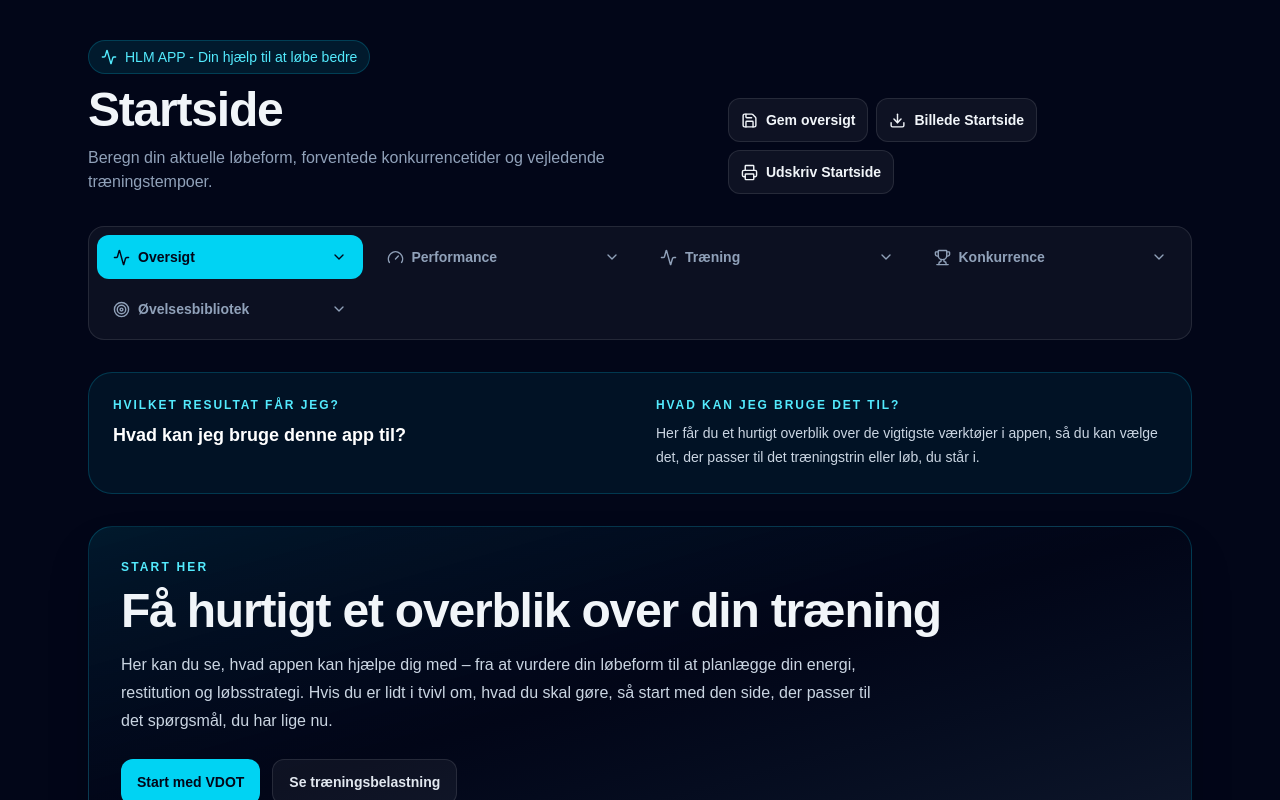
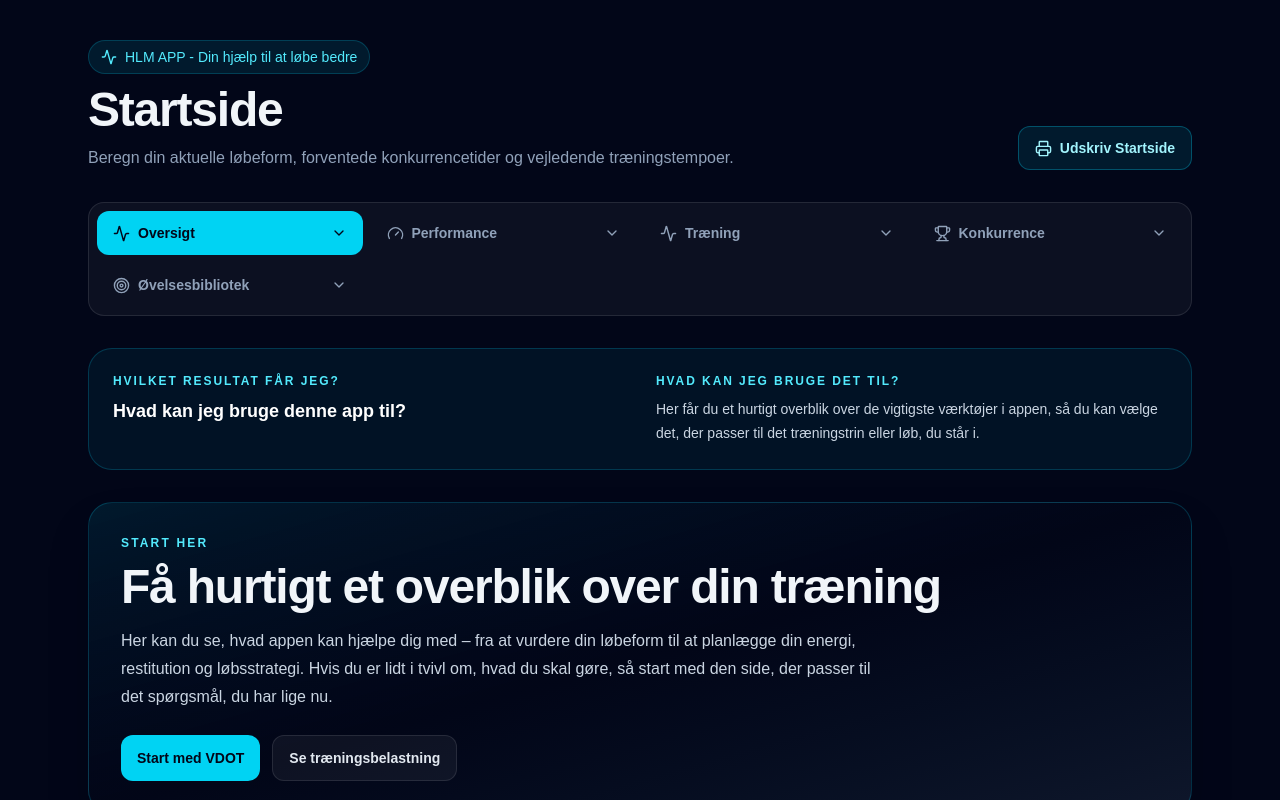
Before and after one commit to AllanGraver/hlm_run_app, a Next.js app: page /hlm_run_app/ in a window 1280 px wide. Shown: the top 800 px of the page. Built offline with nearby package versions, Linux system fonts and the light colour scheme.

Commit message:
Simplify print actions and improve print readability

```diff
--- a/app/page.tsx
+++ b/app/page.tsx
@@ -668,7 +668,7 @@ export default function VdotCalculator() {
 
   return (
     <main className="min-h-screen overflow-x-hidden bg-slate-950 text-slate-100 selection:bg-cyan-300 selection:text-slate-950 print:bg-white print:text-black">
-      <style>{`@media print { @page { margin: 12mm; } .no-print { display: none !important; } .print-card { border: 1px solid #cbd5e1 !important; background: white !important; color: black !important; box-shadow: none !important; break-inside: avoid; } .print-muted { color: #475569 !important; } main { background: white !important; } }`}</style>
+      <style>{`@media print { @page { margin: 10mm; size: A4 portrait; } .no-print { display: none !important; } .print-card { border: 1px solid #cbd5e1 !important; background: white !important; color: black !important; box-shadow: none !important; break-inside: avoid; } .print-muted { color: #475569 !important; } main { background: white !important; } h1, h2, h3, p, span, div, button, li { color: #111827 !important; } .print-reading { font-size: 12pt !important; line-height: 1.5 !important; } .print-small { font-size: 10pt !important; line-height: 1.45 !important; } .print-grid { display: grid !important; grid-template-columns: 1fr 1fr !important; gap: 12px !important; } }`}</style>
       {notice && (
         <div role="status" className="no-print fixed left-1/2 top-4 z-50 flex -translate-x-1/2 items-center gap-2 whitespace-nowrap rounded-full border border-emerald-300/20 bg-emerald-950/95 px-4 py-2.5 text-sm font-medium text-emerald-200 shadow-2xl backdrop-blur max-sm:max-w-[calc(100vw-1.5rem)] max-sm:truncate">
           <CheckCircle2 size={17} /> {notice}
@@ -685,10 +685,8 @@ export default function VdotCalculator() {
               Beregn din aktuelle løbeform, forventede konkurrencetider og vejledende træningstempoer.
             </p>
           </div>
-          <div className="no-print flex w-full flex-wrap gap-2 sm:w-auto sm:flex">
-            <button onClick={saveCurrentPage} className="inline-flex min-h-11 flex-1 items-center justify-center gap-2 rounded-xl border border-white/10 bg-white/5 px-3 text-sm font-semibold transition hover:bg-white/10 sm:flex-none"><Save size={17} /><span className="hidden sm:inline">{activePage === "vdot" ? "Gem VDOT" : activePage === "home" ? "Gem oversigt" : `Gem ${activePageLabel}`}</span></button>
-            <button onClick={downloadImage} className="inline-flex min-h-11 flex-1 items-center justify-center gap-2 rounded-xl border border-white/10 bg-white/5 px-3 text-sm font-semibold transition hover:bg-white/10 sm:flex-none"><Download size={17} /><span className="hidden sm:inline">{activePage === "vdot" ? "Billede VDOT" : `Billede ${activePageLabel}`}</span></button>
-            <button onClick={() => { document.title = `${activePageLabel} · HLM App`; window.print(); }} className="inline-flex min-h-11 flex-1 items-center justify-center gap-2 rounded-xl border border-white/10 bg-white/5 px-3 text-sm font-semibold transition hover:bg-white/10 sm:flex-none"><Printer size={17} /><span className="hidden sm:inline">{activePage === "vdot" ? "Udskriv VDOT" : `Udskriv ${activePageLabel}`}</span></button>
+          <div className="no-print flex w-full justify-end sm:w-auto">
+            <button onClick={() => { document.title = `${activePageLabel} · HLM App`; window.print(); }} className="inline-flex min-h-11 items-center justify-center gap-2 rounded-xl border border-cyan-400/30 bg-cyan-400/10 px-4 text-sm font-semibold text-cyan-200 transition hover:bg-cyan-400/20 sm:flex-none"><Printer size={17} /><span>{activePage === "vdot" ? "Udskriv VDOT" : `Udskriv ${activePageLabel}`}</span></button>
           </div>
         </header>
 
```
